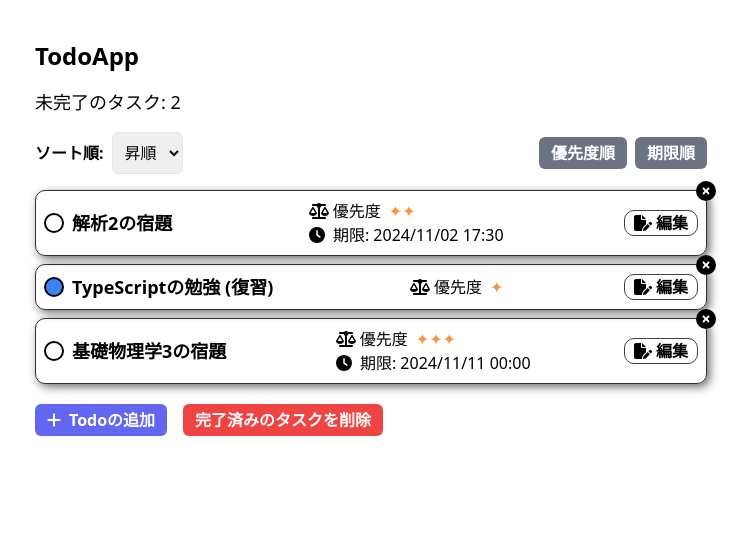
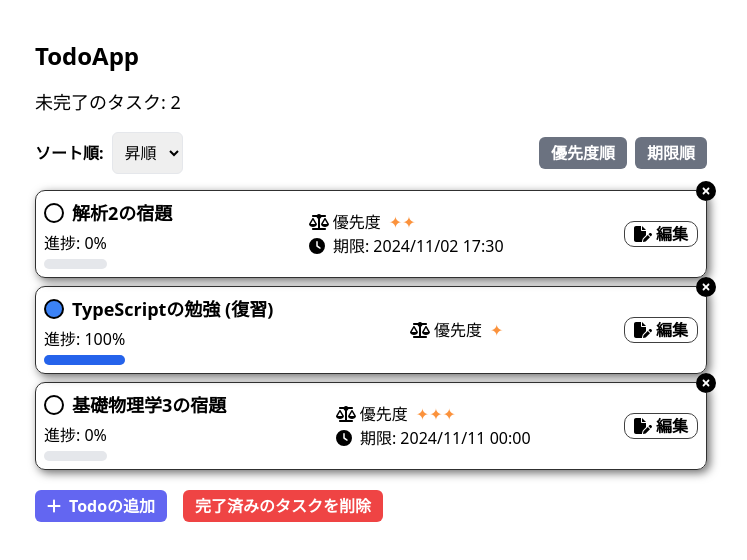
Before and after one commit to kohtarou/react-todo-app, a React (Vite) app: page / in a window 1280 px wide. Shown: the top 560 px of the page, without its empty margins (269-1016 px from the left). Built offline with nearby package versions, Linux system fonts and the light colour scheme.

Commit message:
ｇｈｂｓｈｔ

```diff
--- a/src/TodoItem.tsx
+++ b/src/TodoItem.tsx
@@ -35,6 +35,7 @@
       >
         <FontAwesomeIcon icon={faCircleXmark} /> {/* アイコンを追加 */}
       </button>
+      <div className="flex flex-col items-start">
         <div className="flex items-center">
           <input
             type="checkbox"
@@ -43,6 +44,16 @@
             className="mr-2 cursor-pointer w-5 h-5 rounded-full border-2 border-black appearance-none checked:bg-blue-500" // Tailwind CSS クラスを使用
           />
           <label className="mr-4 font-bold text-lg">{todo.name}</label>
+        </div>
+        <div className="text-base mt-1">
+          進捗: {todo.progress}%
+          <div className="w-full bg-gray-200 rounded-full h-2.5 dark:bg-gray-700 mt-1">
+            <div
+              className="bg-blue-600 h-2.5 rounded-full"
+              style={{ width: `${todo.progress}%` }}
+            ></div>
+          </div>
+        </div>
       </div>
       <div className="flex flex-col items-start mx-4">
         <div className="text-base">
```
Lines whose indentation alone changed are shown as unchanged.
